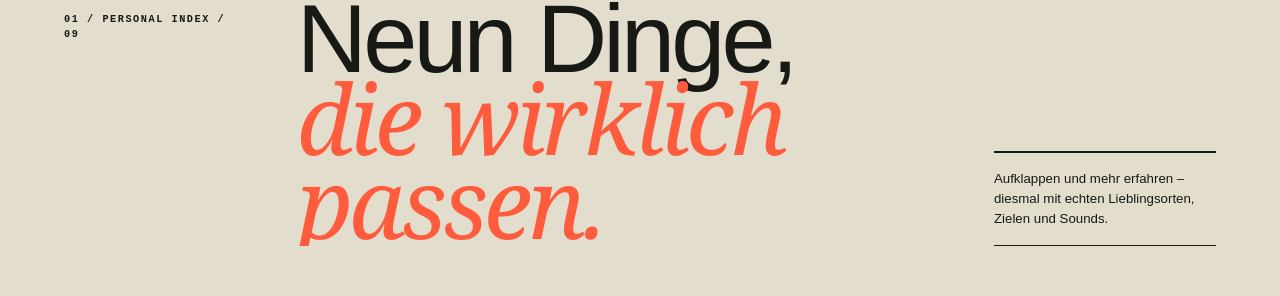
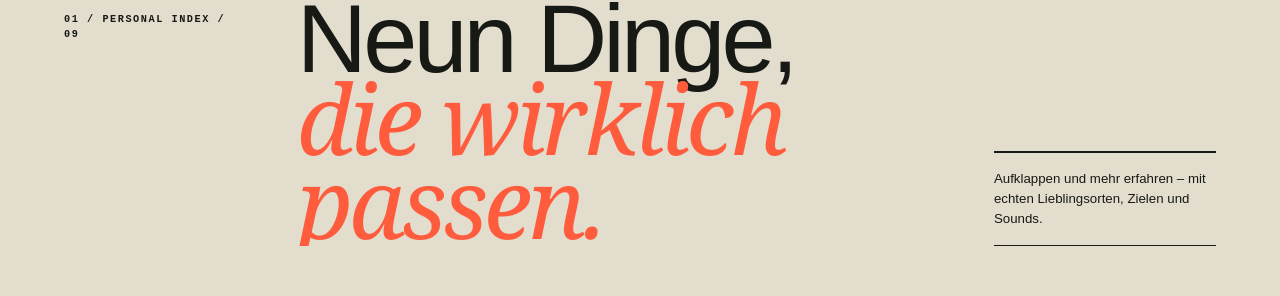
Before and after one commit to Benni130808/Website, a Next.js app: page / in a window 1280 px wide. Shown: the part 1822-2118 px from the top of the page. Built offline with nearby package versions, Linux system fonts and the light colour scheme.

Commit message:
Textverbesserung Personal Index

```diff
--- a/app/page.tsx
+++ b/app/page.tsx
@@ -463,7 +463,7 @@ export default function Home() {
         <div className="quick-intro" data-reveal>
           <p className="eyebrow">01 / PERSONAL INDEX / 09</p>
           <h2>Neun Dinge,<br /><em>die wirklich passen.</em></h2>
-          <p>Aufklappen und mehr erfahren – diesmal mit echten Lieblingsorten, Zielen und Sounds.</p>
+          <p>Aufklappen und mehr erfahren – mit echten Lieblingsorten, Zielen und Sounds.</p>
         </div>
         <div className="quick-grid">
           {quickFacts.map((fact, index) => {
--- a/package.json
+++ b/package.json
@@ -13,6 +13,7 @@
     "lint": "eslint . --ignore-pattern .next"
   },
   "dependencies": {
+    "@vercel/analytics": "^2.0.1",
     "next": "16.2.6",
     "react": "19.2.6",
     "react-dom": "19.2.6"
```
Also changed, not shown: 1 other file (tests, documents, lock files or other folders).
